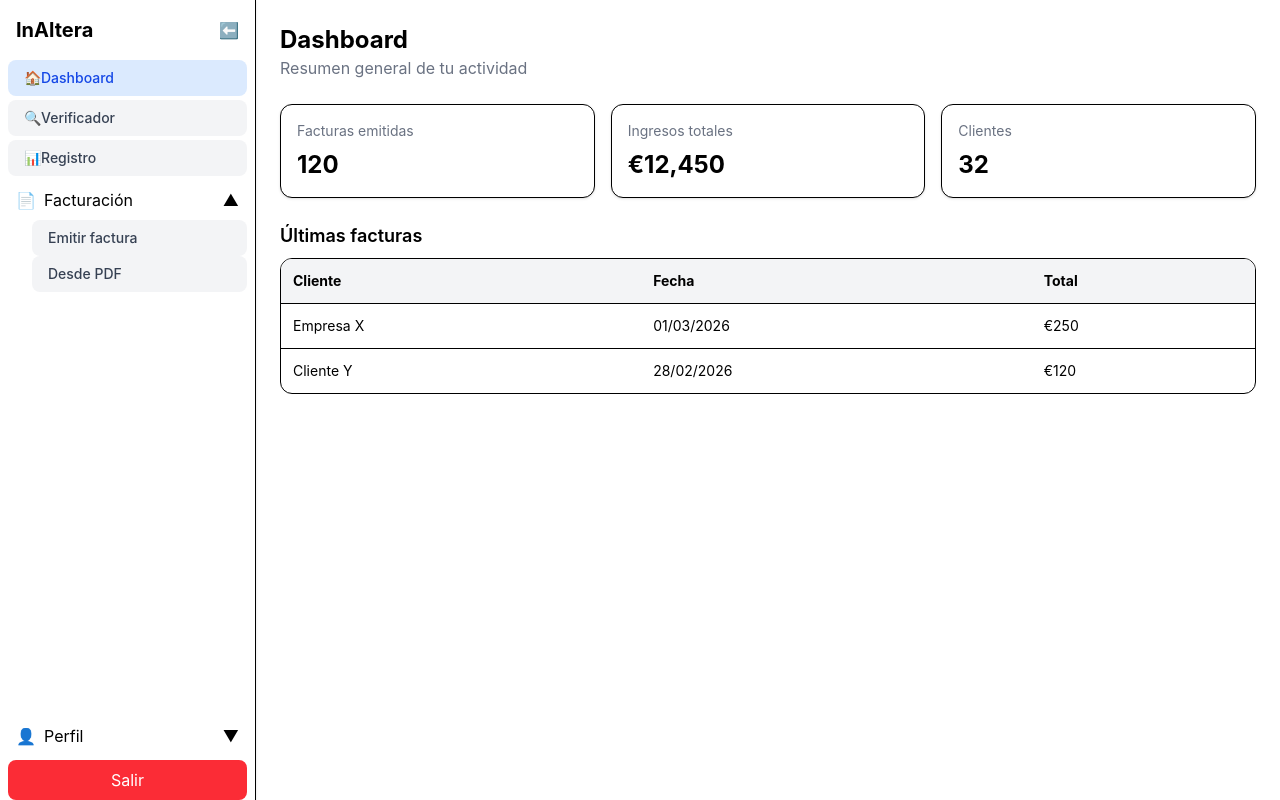
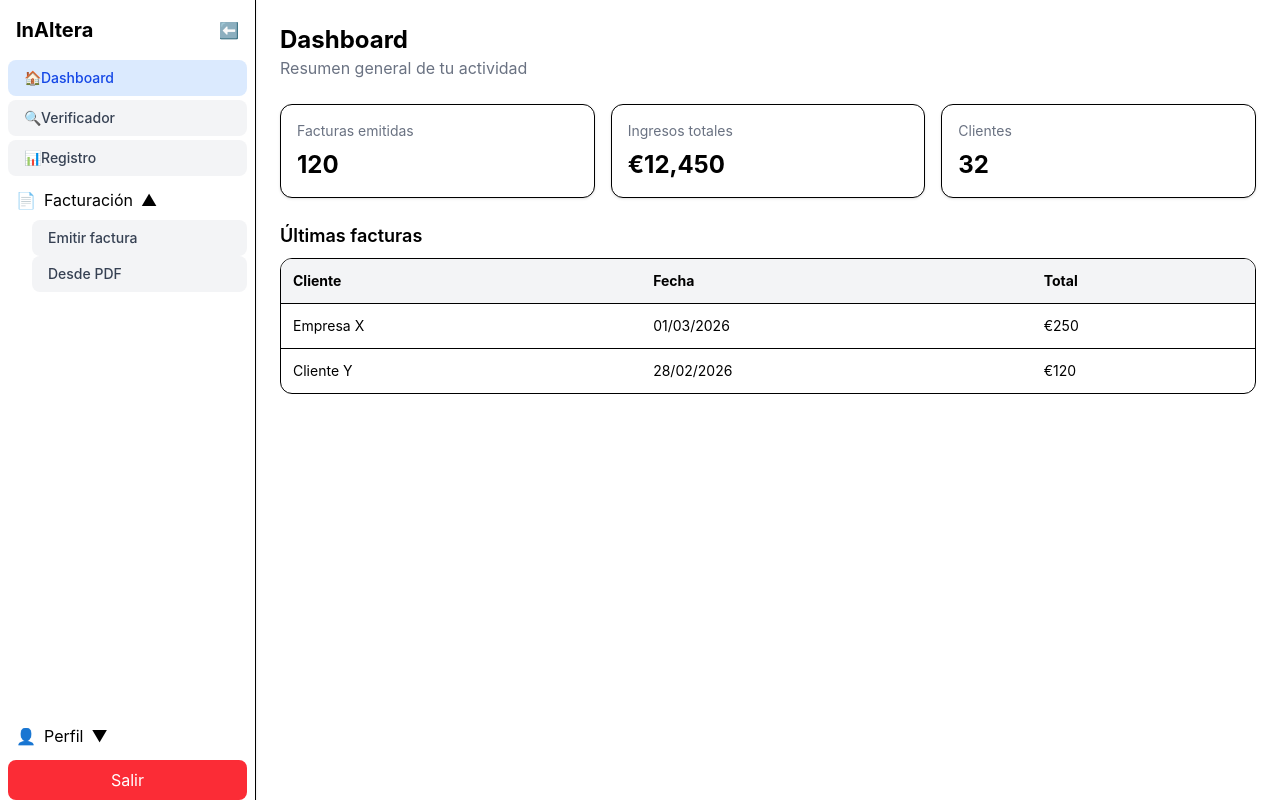
Before and after one commit to joseamdl95/inaltera-frontend, a React (Vite) app: page /dashboard in a window 1280 px wide. Built offline with nearby package versions, Linux system fonts and the light colour scheme; no server answers; sample sign-in values are in the browser's storage.

Commit message:
refactor: apply linkClass for consistent styling in Facturación and Perfil menu items

```diff
--- a/src/components/layout/Layout.jsx
+++ b/src/components/layout/Layout.jsx
@@ -69,7 +69,7 @@ export default function Layout() {
               className="flex items-center gap-2 p-2 cursor-pointer hover:bg-gray-100 rounded"
             >
               <span>📄</span>
-              {!collapsed && <span className="flex-1">Facturación</span>}
+              {!collapsed && <span className={linkClass}>Facturación</span>}
               {!collapsed && <span>{openMenus.facturacion ? "▲" : "▼"}</span>}
             </div>
 
@@ -106,7 +106,7 @@ export default function Layout() {
               className="flex items-center gap-2 p-2 cursor-pointer hover:bg-gray-100 rounded"
             >
               <span>👤</span>
-              {!collapsed && <span className="flex-1">Perfil</span>}
+              {!collapsed && <span className={linkClass}>Perfil</span>}
               {!collapsed && <span>{openMenus.perfil ? "▲" : "▼"}</span>}
             </div>
 
```
